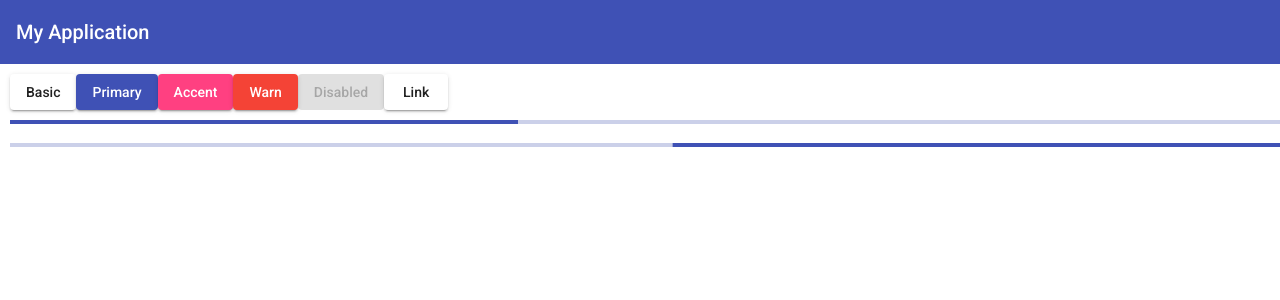
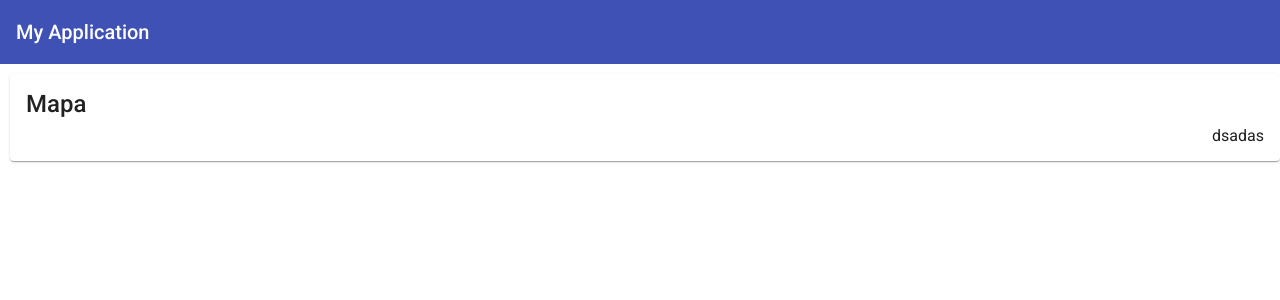
Before and after one commit to CursosVarios/udemy-angular-2-fernando-herrera-12-googlemaps, an Angular app: page / in a window 1280 px wide. Shown: the top 300 px of the page. Built offline with nearby package versions, Linux system fonts and the light colour scheme.

Commit message:
se cra rotuton de tura t de componentes hacoi imo el componenbte d emapas

```diff
--- a/src/app/app.component.html
+++ b/src/app/app.component.html
@@ -2,17 +2,5 @@
     <span>My Application</span>
 </mat-toolbar>
 <div class="mani-container">
-    <button mat-raised-button>Basic</button>
-    <button mat-raised-button color="primary">Primary</button>
-    <button mat-raised-button color="accent">Accent</button>
-    <button mat-raised-button color="warn">Warn</button>
-    <button mat-raised-button disabled>Disabled</button>
-    <a mat-raised-button href="https://www.google.com/" target="_blank">Link</a>
+    <app-mapa></app-mapa>
 </div>
-
-<div class="mani-container">
-    <mat-progress-bar mode="determinate" value="40"></mat-progress-bar>
-    <br>
-    <mat-progress-bar mode="indeterminate"></mat-progress-bar>
-
-</div>
--- /dev/null
+++ b/src/app/components/components.module.ts
@@ -0,0 +1,13 @@
+import { NgModule } from "@angular/core";
+import { CommonModule } from "@angular/common";
+import { MapaComponent } from "./mapa/mapa.component";
+import { MaterialModule } from "../material.module";
+
+const declarations = [MapaComponent];
+
+@NgModule({
+  declarations: [...declarations],
+  imports: [CommonModule, MaterialModule],
+  exports: [...declarations],
+})
+export class ComponentsModule {}
--- /dev/null
+++ b/src/app/components/mapa/mapa.component.html
@@ -0,0 +1,4 @@
+<mat-card>
+    <mat-card-title>Mapa</mat-card-title>
+    <mat-card-title-group>dsadas</mat-card-title-group>
+</mat-card>
--- /dev/null
+++ b/src/app/components/mapa/mapa.component.ts
@@ -0,0 +1,15 @@
+import { Component, OnInit } from '@angular/core';
+
+@Component({
+  selector: 'app-mapa',
+  templateUrl: './mapa.component.html',
+  styleUrls: ['./mapa.component.scss']
+})
+export class MapaComponent implements OnInit {
+
+  constructor() { }
+
+  ngOnInit(): void {
+  }
+
+}
--- a/src/app/material.module.ts
+++ b/src/app/material.module.ts
@@ -5,8 +5,13 @@ import { CommonModule } from "@angular/common";
 import { MatToolbarModule } from "@angular/material/toolbar";
 import { MatButtonModule } from "@angular/material/button";
 import { MatProgressBarModule } from "@angular/material/progress-bar";
-
-const mateiaModule = [MatToolbarModule, MatButtonModule, MatProgressBarModule];
+import { MatCardModule } from "@angular/material/card";
+const mateiaModule = [
+  MatToolbarModule,
+  MatButtonModule,
+  MatProgressBarModule,
+  MatCardModule,
+];
 
 @NgModule({
   declarations: [],
```
Also changed, not shown: src/app/app-routing.module.ts (added, +15 -0 lines), src/app/app.module.ts (+9 -1 lines), src/app/components/mapa/mapa.component.scss (added), 1 other file (tests, documents, lock files or other folders).
